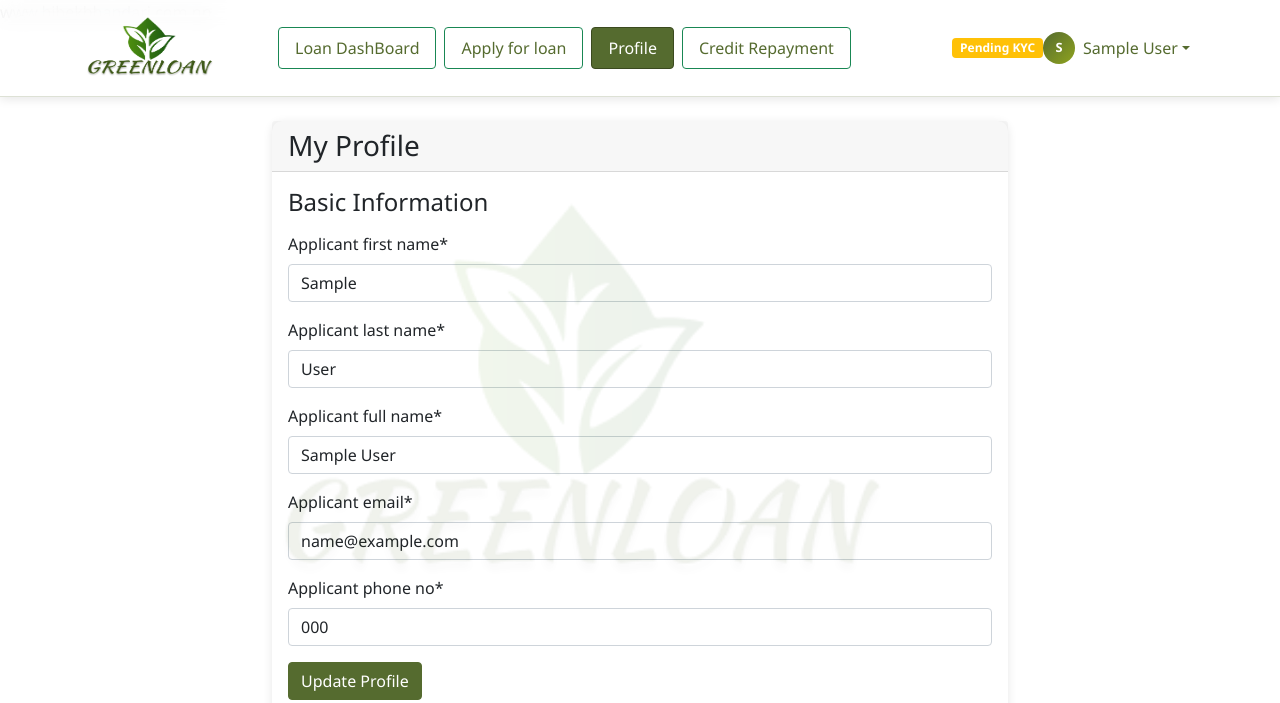
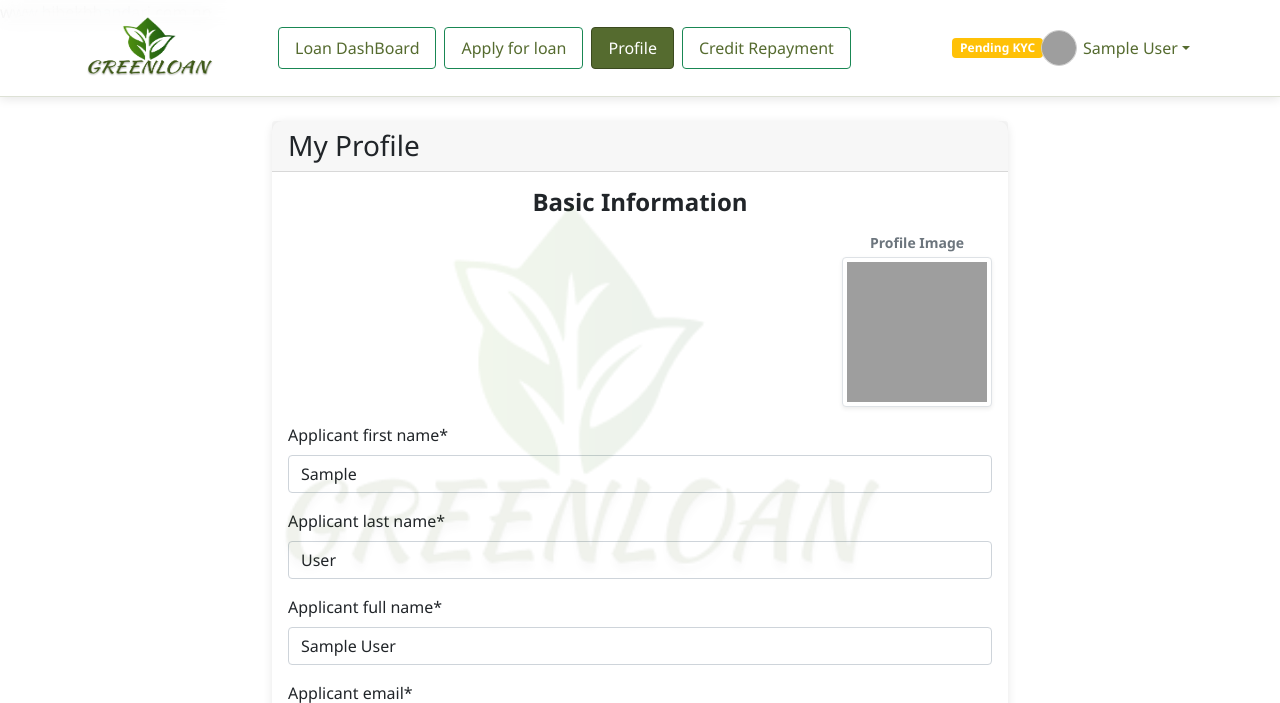
Before and after one commit to bibekb12/GREENLOAN, a Django app: page /app/profile/ in a window 1280 px wide. Shown: the top 703 px of the page. Run offline with Django 5.2, Linux system fonts and the light colour scheme; a user stored in the database is signed in; tables that the repository leaves empty hold one stand-in row (values such as "Sample post"); some libraries are stand-ins or nearby versions; grey boxes are pictures that could not be loaded.

Commit message:
profile image

```diff
--- a/templates/accounts/profile.html
+++ b/templates/accounts/profile.html
@@ -27,7 +27,24 @@
                     </div>
 
                     <!-- Basic Profile Information -->
-                    <h4 class="mb-3">Basic Information</h4>
+<h4 class="mb-3 text-center fw-bold">Basic Information</h4>
+
+
+<div class="d-flex justify-content-end mb-3">
+    {% if user.passport_photo_url %}
+    <div class="text-center">
+        <small class="text-muted fw-bold d-block mb-1">
+            Profile Image
+        </small>
+        <img src="{{ user.passport_photo_url.url }}"
+             alt="profile image"
+             class="img-thumbnail shadow-sm"
+             style="width: 150px; height: 150px; object-fit: cover;">
+    </div>
+    {% endif %}
+</div>
+
+
                     <form method="post" enctype="multipart/form-data">
                         {% csrf_token %}
                         <input type="hidden" name="update_profile" value="1">
@@ -84,7 +101,7 @@
                                 <label class="form-label">Citizenship Front</label>
                                 <input type="file" name="citizenship_front" class="form-control" accept="image/*">
                                 {% if user.citizenship_front_url %}
-                                <a class="btn-outline-primary" href="{{user.citizenship_back_url.url}}" target="_blank">View doc</a>
+                                <a class="btn-outline-primary" href="{{user.citizenship_front_url.url}}" target="_blank">View doc</a>
                                 {% endif %}
                             </div>
                             <div class="col-md-4">
--- a/templates/core/base.html
+++ b/templates/core/base.html
@@ -164,9 +164,19 @@
                 </span>
               </div>
               {% endif %}
-              <div class="user-avatar me-2">
-                {{ user.first_name|first|default:user.username|first|upper }}
-              </div>
+     <div class="user-avatar me-2">
+  {% if user.passport_photo_url %}
+    <img src="{{ user.passport_photo_url.url }}"
+         alt="profile image"
+         class="rounded-circle"
+         style="width: 36px; height: 36px; object-fit: cover; border: 1px solid #ccc;">
+  {% else %}
+    <div class="rounded-circle bg-success text-white d-flex align-items-center justify-content-center"
+         style="width: 36px; height: 36px; font-size: 14px; font-weight: 600;">
+      {{ user.first_name|default:user.username|first|upper }}
+    </div>
+  {% endif %}
+</div>
               {{ user.get_full_name|default:user.username }}
             </a>
 
```
Also changed, not shown: payments/views.py (+17 -16 lines).
